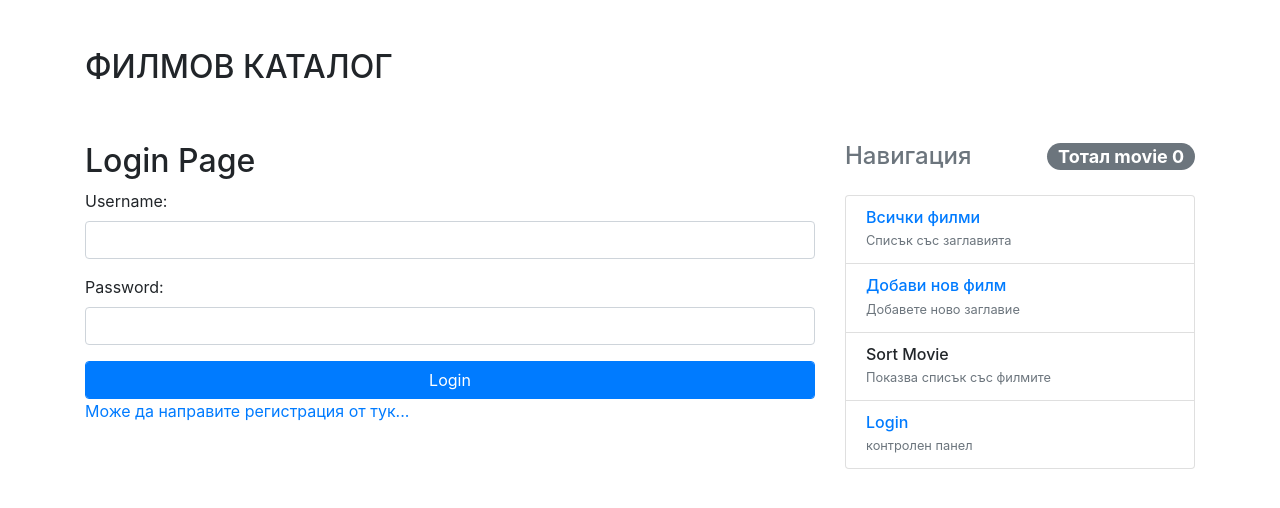
After one commit to borko81/mymdb, a Django app: page /login/ in a window 1280 px wide. The commit adds this page. Shown: the top 508 px of the page. Run offline with Django 3.2, Linux system fonts and the light colour scheme; some libraries are stand-ins or nearby versions.

Commit message:
Add login page, logout config, not register yet

```diff
--- a/config/config/settings.py
+++ b/config/config/settings.py
@@ -132,7 +132,7 @@ MEDIA_ROOT = os.path.join(BASE_DIR, 'media/')
 # https://docs.djangoproject.com/en/3.2/ref/settings/#default-auto-field
 
 
-LOGIN_REDIRECT_URL = 'index'
+LOGIN_REDIRECT_URL = 'all_movie'
 LOGIN_URL = 'login'
 LOGOUT_URL = 'logout'
 
--- a/config/core/forms.py
+++ b/config/core/forms.py
@@ -16,3 +16,9 @@ class NewMovieForm(forms.ModelForm):
             'website': forms.DateInput(attrs={'class': 'form-control', 'type': 'text'}),
             'image': forms.FileInput(attrs={'class': 'form-control'}),
         }
+
+
+# Login form
+class LoginForm(forms.Form):
+    username = forms.CharField(widget=forms.TextInput(attrs={'class': 'form-control'}))
+    password = forms.CharField(widget=forms.PasswordInput(attrs={'class': 'form-control'}))
--- a/config/core/urls.py
+++ b/config/core/urls.py
@@ -1,9 +1,12 @@
+from django.contrib import auth
+from django.contrib.auth import views as auth_views
 from django.urls import path
 from .views import (
     MovieDetail,
     MovieList,
     movie_create,
     movie_delete,
+    user_login,
 )
 app_name = 'movies'
 urlpatterns = [
@@ -12,4 +15,8 @@ urlpatterns = [
     path('create_movie/', movie_create, name='create_movie'),
     path('create_movie/<int:m_id>/', movie_create, name='create_movie'),
     path('delete/<int:m_id>/movie/', movie_delete, name='delete_movie'),
+
+    # Login and register urls's
+    path('login/', user_login, name='login'),
+    path('logout/', auth_views.LogoutView.as_view(), name='logout'),
 ]
--- a/config/core/views.py
+++ b/config/core/views.py
@@ -1,3 +1,7 @@
+from django.http import HttpResponse
+from django.contrib.auth import authenticate, login
+from .forms import LoginForm
+
 from django.shortcuts import get_object_or_404, render, redirect
 from django.views.generic import ListView, DetailView, CreateView
 from core.models import Movie
@@ -50,3 +54,22 @@ def movie_delete(request, m_id):
         movie.delete()
         return redirect('movies:all_movie')
     return render(request, 'core/delete_movie.html', context)
+
+# Login and register technic
+def user_login(request):
+    if request.method == 'POST':
+        form = LoginForm(request.POST)
+        if form.is_valid():
+            temp = form.cleaned_data
+            user = authenticate(request, username=temp['username'], password=temp['password'])
+            if user is not None:
+                if user.is_active:
+                    login(request, user)
+                    return redirect('movies:all_movie')
+                else:
+                    return HttpResponse('Disabled account')
+            else:
+                return HttpResponse('Invalid login')
+    else:
+        form = LoginForm()
+    return render(request, 'core/login_page.html', {'form': form})
--- a/config/templates/base.html
+++ b/config/templates/base.html
@@ -18,7 +18,7 @@
     <div class="container">
         <div class="py-5 text-left">
             <h2>ФИЛМОВ КАТАЛОГ</h2>
-            Използване https: {{ request.is_secure|yesno }}
+            <!-- добре дошли {{ request.user }}. Използване https : {{ request.is_secure|yesno }}  -->
         </div>
 
         <div class="row">
--- /dev/null
+++ b/config/templates/core/login_page.html
@@ -0,0 +1,18 @@
+{% extends 'base.html' %}
+{% block title %}Login Page{% endblock title %}
+
+{% load static %}
+{% block css %}
+<link rel="stylesheet" href="{% static 'css/main.css' %}">
+{% endblock css %}
+
+{% block content %}
+
+<h2>Login Page</h2>
+<form action="" method="POST">
+{% csrf_token %}
+    {{ form.as_p }}
+<input type="submit" value="Login" class="form-control btn btn-primary">
+</form>
+<a href="">Може да направите регистрация от тук...</a>
+{% endblock content %}
--- a/config/templates/core/right_menu.html
+++ b/config/templates/core/right_menu.html
@@ -26,5 +26,22 @@
                 <small class="text-muted">Показва списък със филмите</small>
             </div>
         </li>
+        <li class="list-group-item d-flex justify-content-between lh-condensed">
+            {% if user.is_authenticated %}
+                <a href="{% url 'movies:logout' %}?next=/">
+                    <div>
+                        <h6 class="my-0">Logout {{ user }}</h6>
+                        <small class="text-muted">контролен панел</small>
+                    </div>
+                </a>
+            {% else %}
+                <a href="{% url 'movies:login' %}">
+                    <div>
+                        <h6 class="my-0">Login</h6>
+                        <small class="text-muted">контролен панел</small>
+                    </div>
+                </a>
+            {% endif %}
+        </li>
     </ul>
 </div>
```
Also changed, not shown: config/templates/core/register.html (added, +17 -0 lines).
